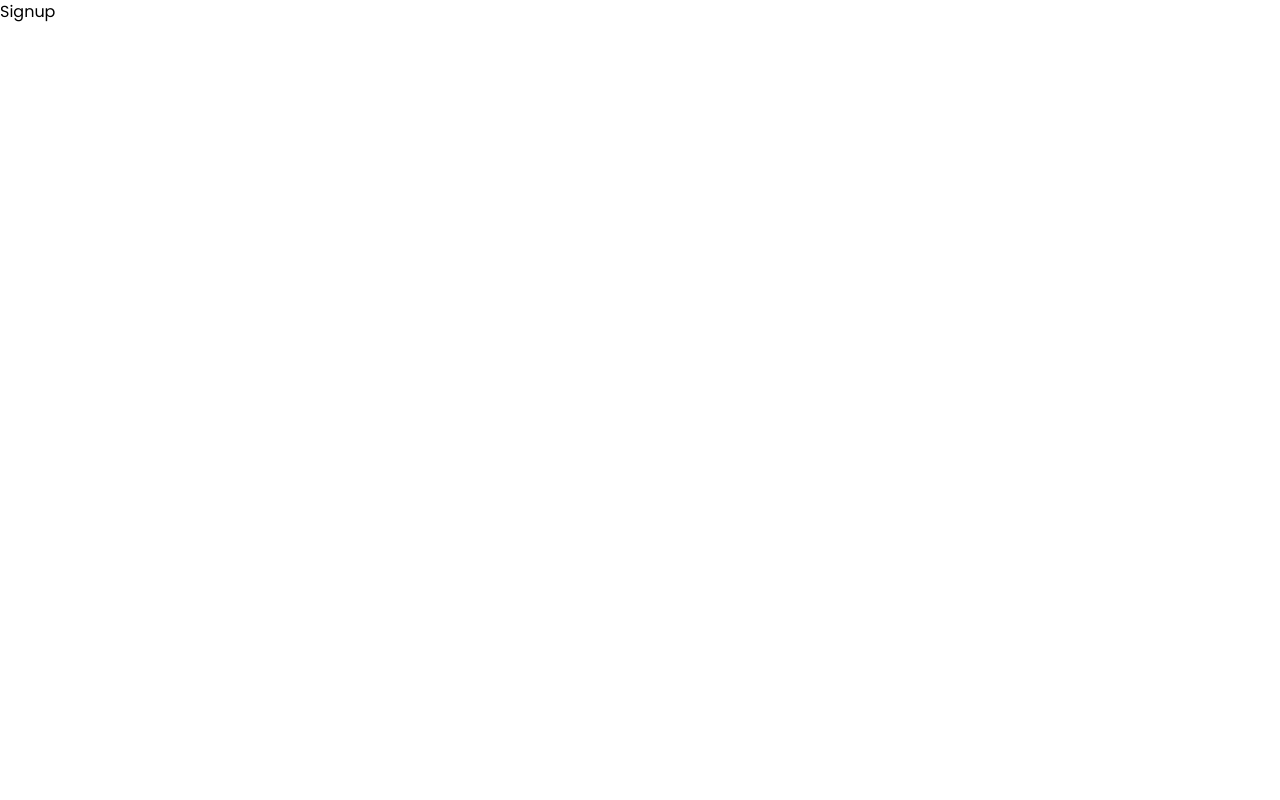
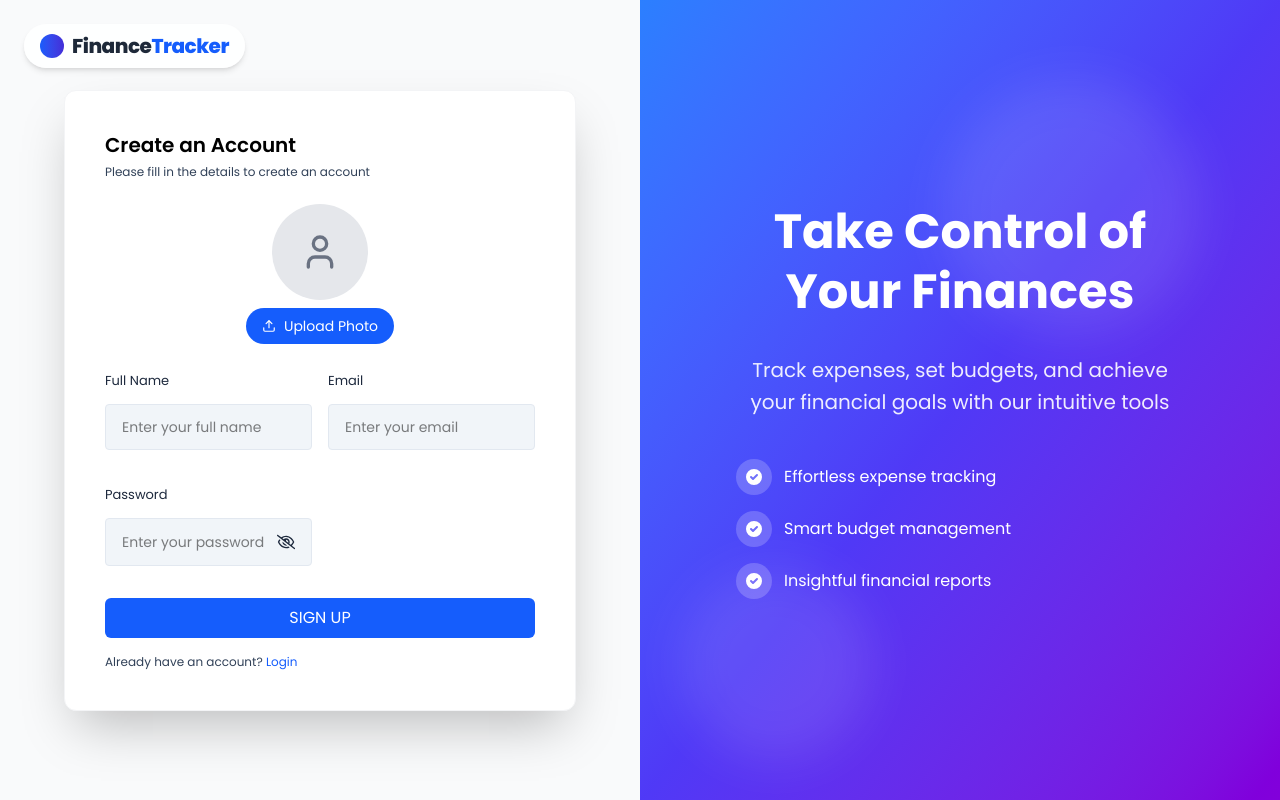
Before and after one commit to hemanialaparthi/FinanceTracker, a React (Vite) app in the folder frontend/finance-tracker/: page /signUp in a window 1280 px wide. Built offline with nearby package versions, Linux system fonts and the light colour scheme.

Commit message:
feat(SignUp.jsx): complete sign u functionality + error handling

```diff
--- a/frontend/finance-tracker/src/pages/Auth/SignUp.jsx
+++ b/frontend/finance-tracker/src/pages/Auth/SignUp.jsx
@@ -1,8 +1,112 @@
 import React from 'react'
+import { useState } from 'react'
+import AuthLayout from '../../components/layouts/AuthLayout'
+import { useNavigate } from 'react-router-dom'
+import Input from '../../components/inputs/Input'
+import { ValidateEmail } from '../../utils/helper'
+import ProfilePhotoSelector from '../../components/inputs/ProfilePhotoSelector'
+import { FiAlertCircle } from 'react-icons/fi'
 
 const Signup = () => {
+  const [profilePic, setProfilePic] = useState(null)
+  const [fullName, setFullName] = useState("")
+  const [email, setEmail] = useState("")
+  const [password, setPassword] = useState("")
+
+  const [error, setError] = useState(null)
+
+  const navigate = useNavigate()
+
+  // handle signup form submit
+  const handleSignUp = async (e) => {
+    e.preventDefault()
+
+    let profilePicUrl = ""
+
+    if (!fullName) {
+      setError("Please enter your full name")
+      return
+    }
+
+    if (!ValidateEmail(email)) {
+      setError("Please enter a valid email")
+      return
+    }
+
+    if (!email || !password || !fullName) {
+      setError("Please fill in all fields")
+      return
+    }
+    setError(null)
+
+    if (!password) {
+      setError("Please enter the password")
+      return
+    }
+
+    setError("")
+
+    //signup api call
+
+  }
+
+
   return (
-    <div>Signup</div>
+    <AuthLayout>
+      <div className=''>
+        <h3 className='text-xl font-semibold text-black'>
+          Create an Account
+        </h3>
+        <p className='text-xs text-slate-700 mt-[5px] mb-6'>
+          Please fill in the details to create an account
+        </p>
+
+        <form onSubmit={handleSignUp}>
+
+          <ProfilePhotoSelector image={profilePic} setImage={setProfilePic} />
+
+          <div className='grid grid-cols-1 md:grid-cols-2 gap-4'>
+            <Input
+              value={fullName}
+              onChange={({ target }) => setFullName(target.value)}
+              label="Full Name"
+              placeholder="Enter your full name"
+              type="text"
+            />
+
+            <Input
+              value={email}
+              onChange={({ target }) => setEmail(target.value)}
+              label="Email"
+              placeholder="Enter your email"
+              type="text"
+            />
+            <Input
+              value={password}
+              onChange={({ target }) => setPassword(target.value)}
+              label="Password"
+              placeholder="Enter your password"
+              type="password"
+            />
+          </div>
+          {error && (
+            <div className="mt-2 flex items-center text-red-500 text-sm">
+              <FiAlertCircle className="mr-2" />
+              <p>{error}</p>
+            </div>
+          )}
+
+          <button type="submit" className="w-full bg-blue-600 text-white py-2 rounded-md mt-4 hover:bg-blue-700 transition duration-200">
+            SIGN UP
+          </button>
+
+          <p className="text-xs text-slate-700 mt-4">
+            Already have an account? <span className="text-blue-600 cursor-pointer" onClick={() => navigate('/login')}>Login</span>
+          </p>
+
+        </form>
+      </div>
+    </AuthLayout>
   )
 }
 
```
